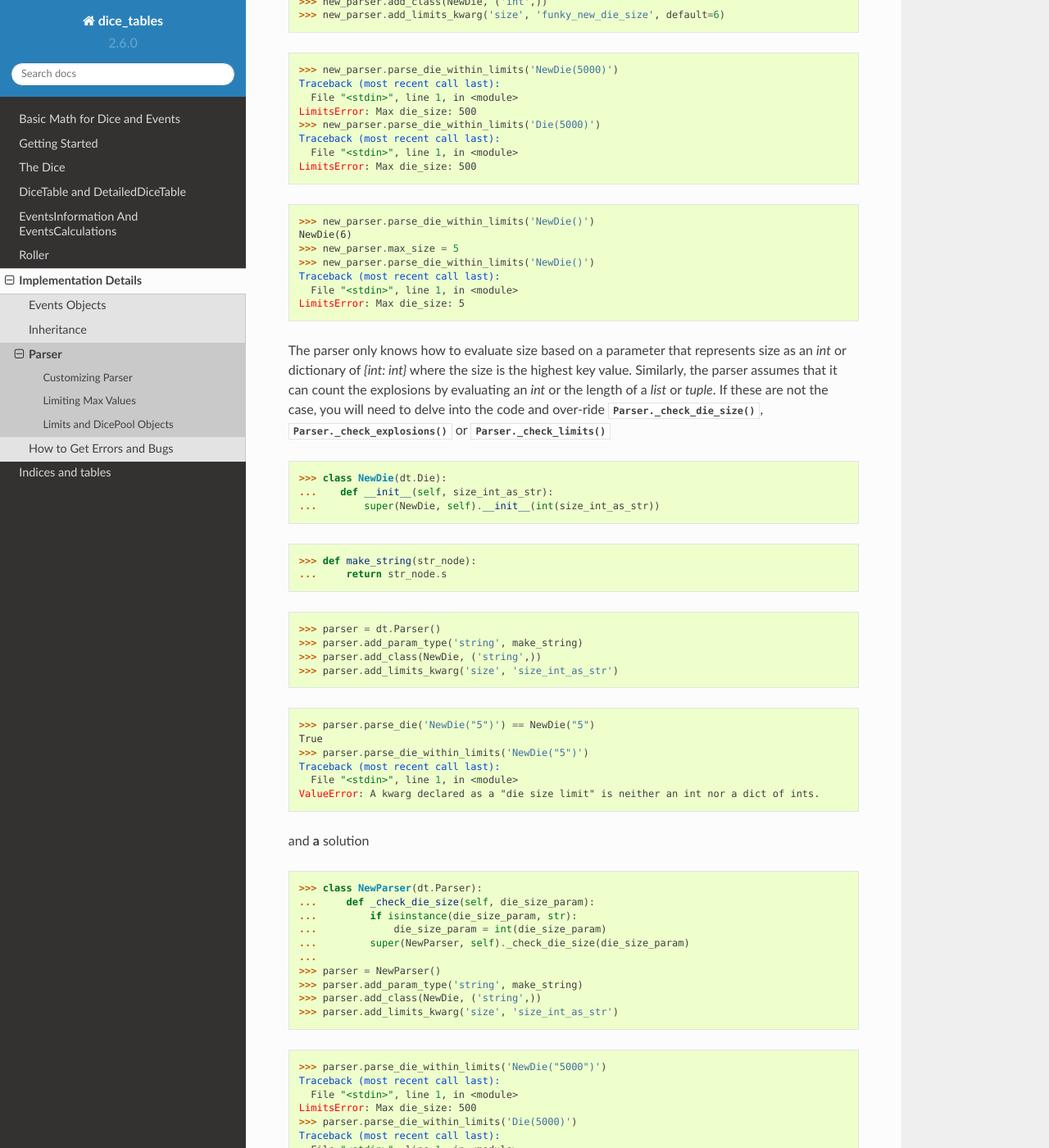
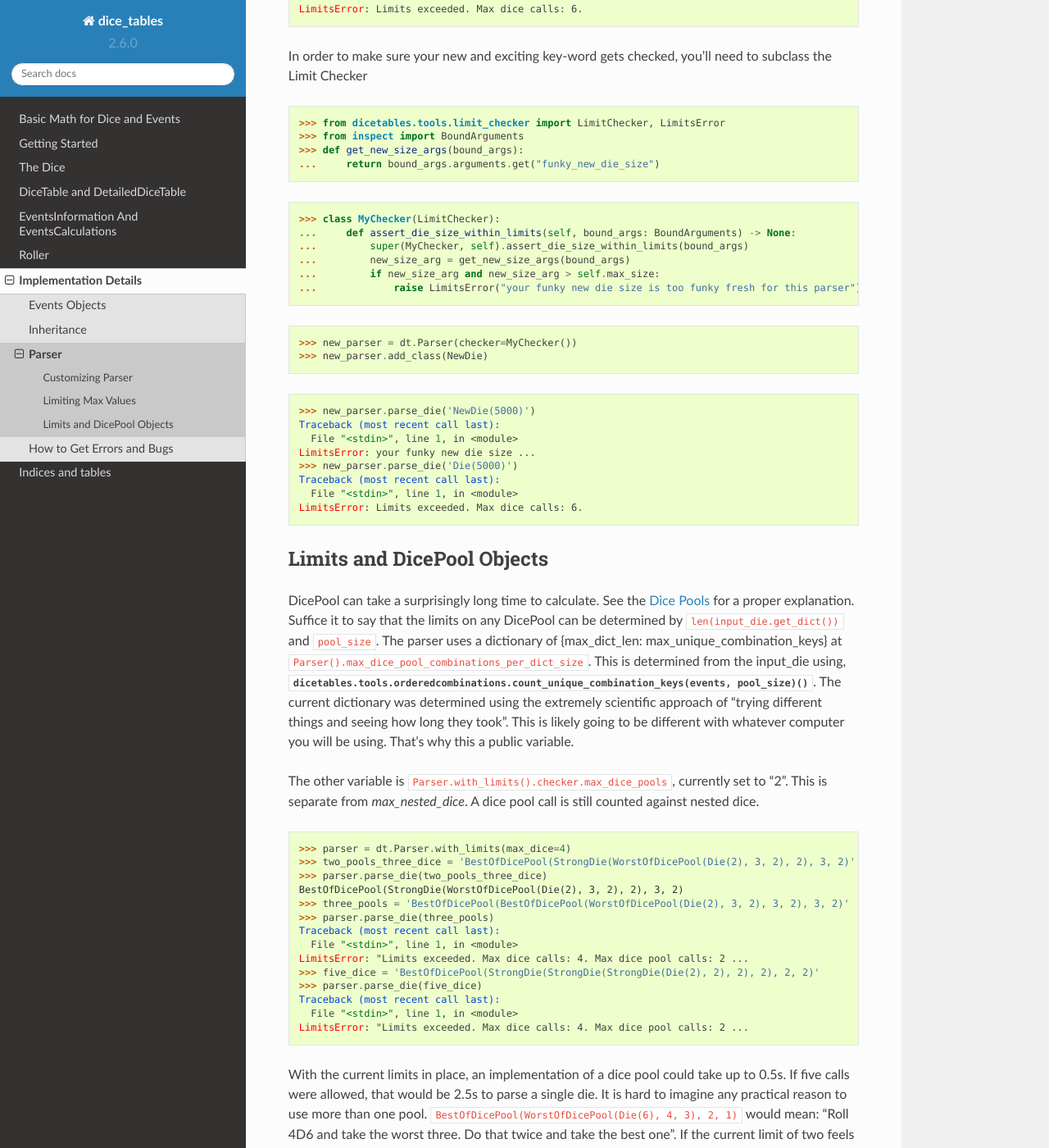
Before and after one commit to eric-s-s/dice-tables, a Sphinx documentation site: the page built from docs/implementation_details/parser.rst, in a window 1280 px wide and 1400 px high, scrolled down 4472 px. Shown: the whole window at 82% size. Built offline with Sphinx 7.4.7 and the Read the Docs theme 2.0.0, drawn with Linux system fonts in a browser that asks for light colours; some of the changed text lies outside the part shown.

Commit message:
all things passing

```diff
--- a/docs/implementation_details/parser.rst
+++ b/docs/implementation_details/parser.rst
@@ -162,14 +162,20 @@ True
 Limiting Max Values
 -------------------
 
-You can make the parser enforce limits with :meth:`Parser.parse_die_within_limits`. This uses the limits
-declared in :meth:`Parser.__init__` (and two for DicePool not in the `init`. see: `Limits and DicePool objects`_).
-It limits the size, explosions and number of nested dice in a die.
+A parser is instantiated with a :class:`dicetables.tools.limit_checker.AbstractLimitChecker`.
+
+.. autoclass:: dicetables.tools.limit_checker.AbstractLimitChecker
+    :members:
+    :undoc-members:
+
+The default limit checker is a `NoOpLimitChecker` which does not check limits. If you use the
+factory function, :meth:`Parser.with_limits`, you will create a parser that uses a
+:class:`dicetables.tools.limit_checker.LimitChecker`.
 
 The size is limited according to the `die_size` parameter or the max value of the `dictionary_input` parameter.
 The explosions is limited according to `explosions` parameter and the `len` of the `explodes_on` parameter. The number
 of nested dice is limited according to how many times the parser has to make a die while creating the die.
-:code:`StrongDie(Exploding(Die(4)), 3)` is a `StrongDie` containing two nested dice.
+:code:`StrongDie(Exploding(Die(4)), 3)` has three calls.
 
 .. _`kwargs issue`:
 
@@ -189,104 +195,61 @@ will simply parse the die string.
 
 ex:
 
->>> dt.Parser().parse_die_within_limits('Die(500)')
+>>> parser = dt.Parser.with_limits()
+>>> parser.parse_die('Die(500)')
 Die(500)
->>> dt.Parser().parse_die_within_limits('Die(501)')
+>>> parser.parse_die('Die(501)')
 Traceback (most recent call last):
   File "<stdin>", line 1, in <module>
 LimitsError: Max die_size: 500
 >>> stupid = 'StrongDie(' * 20 + 'Die(5)' + ', 2)' * 20
->>> dt.Parser().parse_die_within_limits(stupid)
+>>> parser.parse_die(stupid)
 Traceback (most recent call last):
   File "<stdin>", line 1, in <module>
-LimitsError: Max number of nested dice: 5
+LimitsError: Limits exceeded. Max dice calls: 6.
 
 >>> class NewDie(dt.Die):
-...    def __init__(self, funky_new_die_size=6):
+...    def __init__(self, funky_new_die_size: int = 6):
 ...        super(NewDie, self).__init__(funky_new_die_size)
 ...
 ...    def __repr__(self):
 ...        return 'NewDie({})'.format(self.get_size())
 
->>> parser = dt.Parser()
->>> parser.add_class(NewDie, ('int',))
+>>> parser = dt.Parser.with_limits()
+>>> parser.add_class(NewDie)
 
->>> parser.parse_die_within_limits('NewDie(5000)')
+>>> parser.parse_die('NewDie(5000)')
 NewDie(5000)
->>> parser.parse_die_within_limits('Die(5000)')
+>>> parser.parse_die('Die(5000)')
 Traceback (most recent call last):
   File "<stdin>", line 1, in <module>
-LimitsError: Max die_size: 500
+LimitsError: Limits exceeded. Max dice calls: 6.
 
-You can add your new and exciting key-words to the parser with :meth:`Parser.add_limits_kwarg`.
-If this has a default value, you can add that too.
+In order to make sure your new and exciting key-word gets checked, you'll need to subclass the Limit Checker
 
->>> new_parser = dt.Parser()
->>> new_parser.add_class(NewDie, ('int',))
->>> new_parser.add_limits_kwarg('size', 'funky_new_die_size', default=6)
+>>> from dicetables.tools.limit_checker import LimitChecker, LimitsError
+>>> from inspect import BoundArguments
+>>> def get_new_size_args(bound_args):
+...     return bound_args.arguments.get("funky_new_die_size")
 
->>> new_parser.parse_die_within_limits('NewDie(5000)')
+>>> class MyChecker(LimitChecker):
+...     def assert_die_size_within_limits(self, bound_args: BoundArguments) -> None:
+...         super(MyChecker, self).assert_die_size_within_limits(bound_args)
+...         new_size_arg = get_new_size_args(bound_args)
+...         if new_size_arg and new_size_arg > self.max_size:
+...             raise LimitsError("your funky new die size is too funky fresh for this parser")
+
+>>> new_parser = dt.Parser(checker=MyChecker())
+>>> new_parser.add_class(NewDie)
+
+>>> new_parser.parse_die('NewDie(5000)')
 Traceback (most recent call last):
   File "<stdin>", line 1, in <module>
-LimitsError: Max die_size: 500
->>> new_parser.parse_die_within_limits('Die(5000)')
+LimitsError: your funky new die size ...
+>>> new_parser.parse_die('Die(5000)')
 Traceback (most recent call last):
   File "<stdin>", line 1, in <module>
-LimitsError: Max die_size: 500
-
->>> new_parser.parse_die_within_limits('NewDie()')
-NewDie(6)
->>> new_parser.max_size = 5
->>> new_parser.parse_die_within_limits('NewDie()')
-Traceback (most recent call last):
-  File "<stdin>", line 1, in <module>
-LimitsError: Max die_size: 5
-
-The parser only knows how to evaluate size based on a parameter that represents size as an `int` or dictionary of
-`{int: int}` where the size is the highest key value. Similarly, the parser assumes that it can count the explosions
-by evaluating an `int` or the length of a `list` or `tuple`. If these are not the case, you will need to delve into the
-code and over-ride :meth:`Parser._check_die_size`, :meth:`Parser._check_explosions` or :meth:`Parser._check_limits`
-
->>> class NewDie(dt.Die):
-...    def __init__(self, size_int_as_str):
-...        super(NewDie, self).__init__(int(size_int_as_str))
-
->>> def make_string(str_node):
-...     return str_node.s
-
->>> parser = dt.Parser()
->>> parser.add_param_type('string', make_string)
->>> parser.add_class(NewDie, ('string',))
->>> parser.add_limits_kwarg('size', 'size_int_as_str')
-
->>> parser.parse_die('NewDie("5")') == NewDie("5")
-True
->>> parser.parse_die_within_limits('NewDie("5")')
-Traceback (most recent call last):
-  File "<stdin>", line 1, in <module>
-ValueError: A kwarg declared as a "die size limit" is neither an int nor a dict of ints.
-
-and **a** solution
-
->>> class NewParser(dt.Parser):
-...     def _check_die_size(self, die_size_param):
-...         if isinstance(die_size_param, str):
-...             die_size_param = int(die_size_param)
-...         super(NewParser, self)._check_die_size(die_size_param)
-...
->>> parser = NewParser()
->>> parser.add_param_type('string', make_string)
->>> parser.add_class(NewDie, ('string',))
->>> parser.add_limits_kwarg('size', 'size_int_as_str')
-
->>> parser.parse_die_within_limits('NewDie("5000")')
-Traceback (most recent call last):
-  File "<stdin>", line 1, in <module>
-LimitsError: Max die_size: 500
->>> parser.parse_die_within_limits('Die(5000)')
-Traceback (most recent call last):
-  File "<stdin>", line 1, in <module>
-LimitsError: Max die_size: 500
+LimitsError: Limits exceeded. Max dice calls: 6.
 
 Limits and DicePool Objects
 ---------------------------
@@ -299,30 +262,26 @@ Suffice it to say that the limits on any DicePool can be determined by :code:`le
 was determined using the extremely scientific approach of "trying different things and seeing how long they took". This
 is likely going to be different with whatever computer you will be using. That's why this a public variable.
 
-The other variable is :code:`Parser().max_dice_pool_calls`, currently set to "2". This is separate from
-`max_nested_dice`. A dice pool call is still counted against nested dice.
+The other variable is :code:`Parser.with_limits().checker.max_dice_pools`, currently set to "2".
+This is separate from `max_nested_dice`. A dice pool call is still counted against nested dice.
 
->>> parser = dt.Parser(max_nested_dice=3)
->>> two_pools_three_nested_dice = 'BestOfDicePool(StrongDie(WorstOfDicePool(Die(2), 3, 2), 2), 3, 2)'
->>> parser.parse_die_within_limits(two_pools_three_nested_dice)
+>>> parser = dt.Parser.with_limits(max_dice=4)
+>>> two_pools_three_dice = 'BestOfDicePool(StrongDie(WorstOfDicePool(Die(2), 3, 2), 2), 3, 2)'
+>>> parser.parse_die(two_pools_three_dice)
 BestOfDicePool(StrongDie(WorstOfDicePool(Die(2), 3, 2), 2), 3, 2)
->>> three_pools = 'three_calls = BestOfDicePool(BestOfDicePool(WorstOfDicePool(Die(2), 3, 2), 3, 2), 3, 2)'
->>> parser.parse_die_within_limits(three_pools)
+>>> three_pools = 'BestOfDicePool(BestOfDicePool(WorstOfDicePool(Die(2), 3, 2), 3, 2), 3, 2)'
+>>> parser.parse_die(three_pools)
 Traceback (most recent call last):
   File "<stdin>", line 1, in <module>
-LimitsError: Max number of DicePool objects: 2
->>> four_nested_dice = 'BestOfDicePool(StrongDie(StrongDie(StrongDie(Die(2), 2), 2), 2), 2, 2)'
->>> parser.parse_die_within_limits(four_nested_dice)
+LimitsError: "Limits exceeded. Max dice calls: 4. Max dice pool calls: 2 ...
+>>> five_dice = 'BestOfDicePool(StrongDie(StrongDie(StrongDie(Die(2), 2), 2), 2), 2, 2)'
+>>> parser.parse_die(five_dice)
 Traceback (most recent call last):
   File "<stdin>", line 1, in <module>
-LimitsError: Max number of nested dice: 3
+LimitsError: "Limits exceeded. Max dice calls: 4. Max dice pool calls: 2 ...
 
 With the current limits in place,
 an implementation of a dice pool could take up to 0.5s. If five calls were allowed, that would be 2.5s to parse a
 single die. It is hard to imagine any practical reason to use more than one pool.
 :code:`BestOfDicePool(WorstOfDicePool(Die(6), 4, 3), 2, 1)` would mean: "Roll 4D6 and take the worst three. Do that
 twice and take the best one". If the current limit of two feels too limiting, change it.
-
-Just as in `kwargs issue`_, the parser looks for the key-word arguments: "input_die" and "pool_size"
-to figure things out. If you make a new DicePool that doesn't use these variable names, you'll need to tell the
-parser.  use the methods: :meth:`Parser.add_limits_kwarg` with the appropriate `existing_key`.
```
Also changed, not shown: 2 other files.
